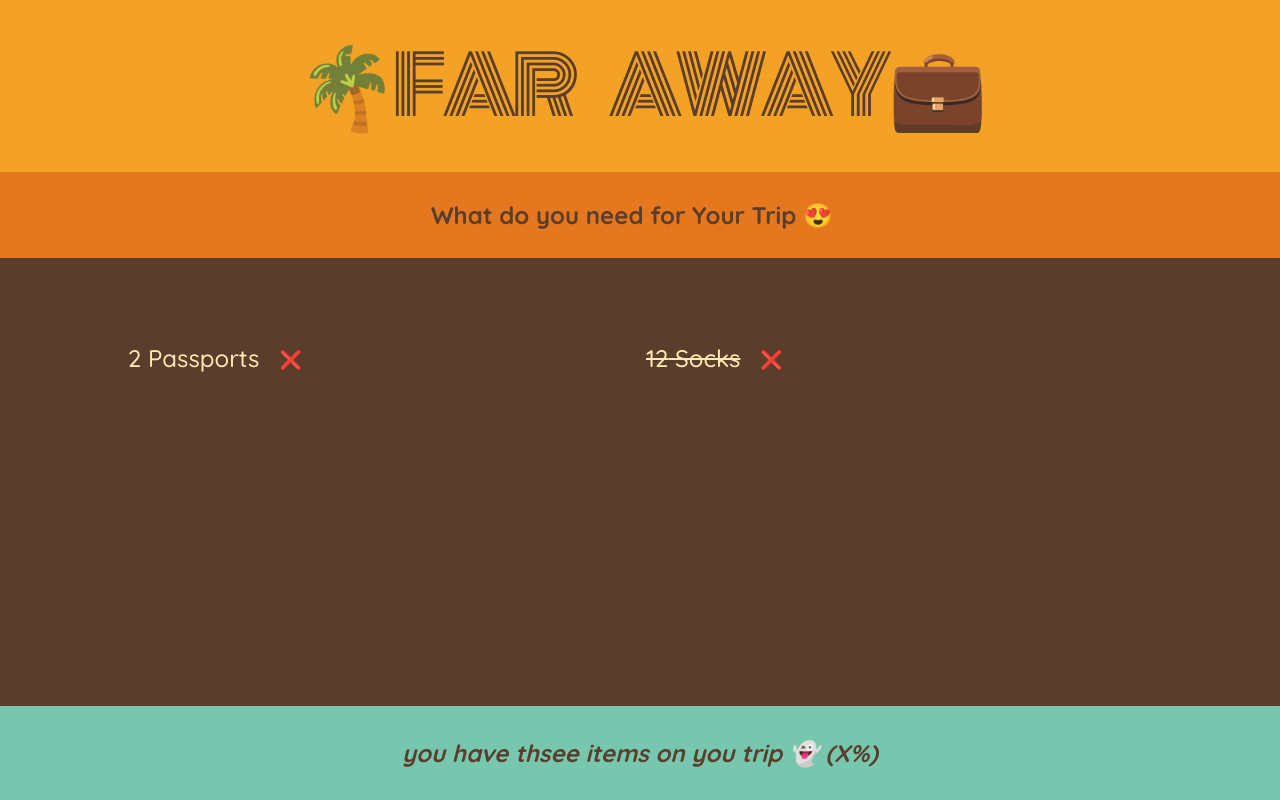
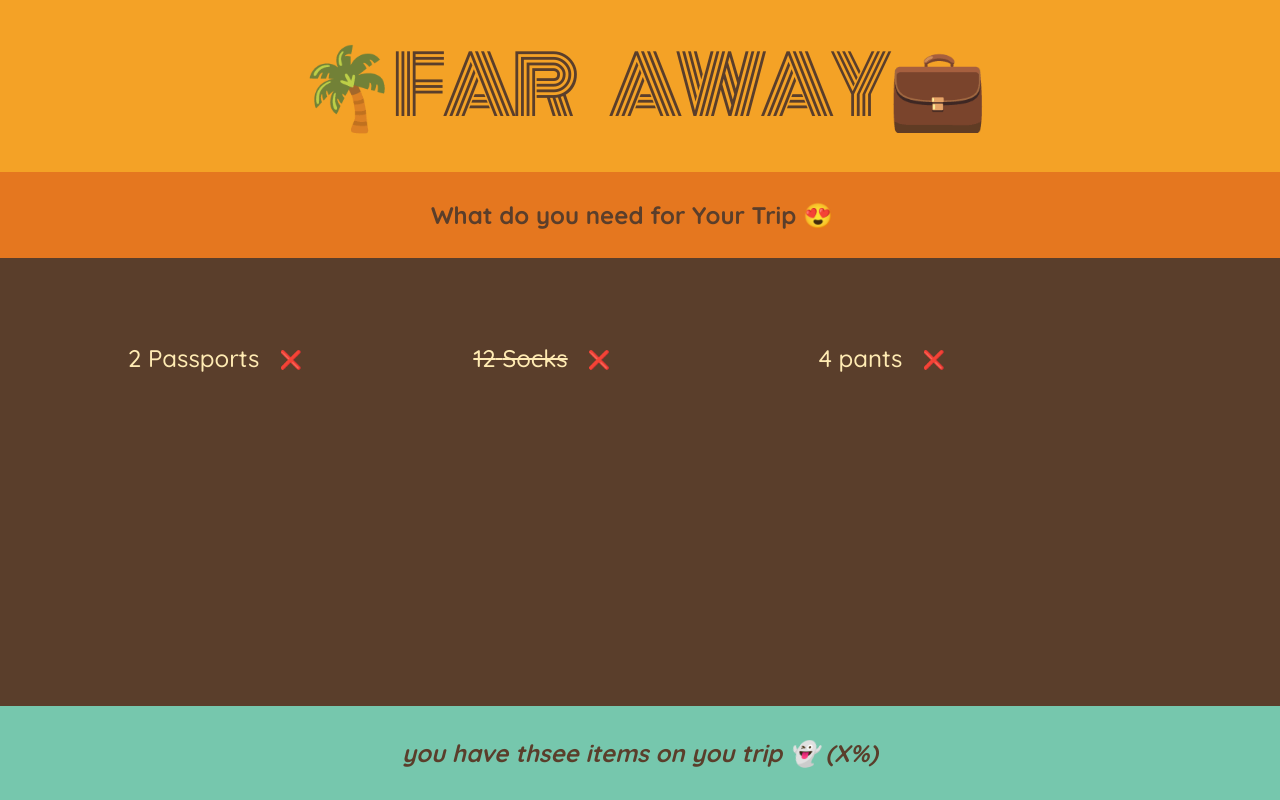
Before and after one commit to rehmeee/Travel-list-in-React, a React (Create React App) app: page / in a window 1280 px wide. Built offline with nearby package versions, Linux system fonts and the light colour scheme.

Commit message:
Packing List is Modified

```diff
--- a/src/components/PackgingList.js
+++ b/src/components/PackgingList.js
@@ -3,6 +3,7 @@ import Item from './Item';
 const initialItems = [
     { id: 1, description: "Passports", quantity: 2, packed: false },
     { id: 2, description: "Socks", quantity: 12, packed: true },
+    { id: 2, description: "pants", quantity: 4, packed: false },
   ];
 
 function PackgingList() {
```
